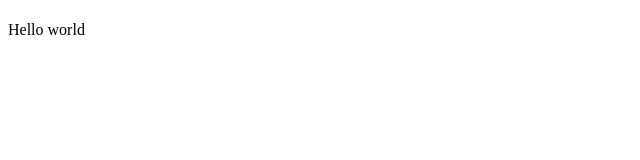
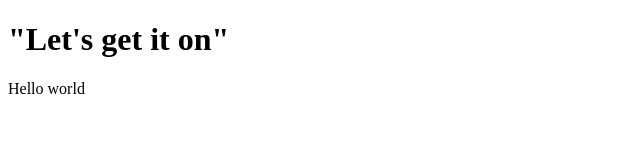
Before and after one commit to Alexsandr-Yablunovskyi/my_project, a plain HTML site: page index.html in a window 1280 px wide. Shown: the whole page, without its empty margins (0-640 px from the left). Drawn offline with Linux system fonts and the light colour scheme.

Commit message:
Test adding to remote repo

```diff
--- a/index.html
+++ b/index.html
@@ -8,7 +8,7 @@
 <body>
     <head></head>
     <main>
-        <h1></h1>
+        <h1>"Let's get it on"</h1>
     </main>
     <footer>Hello world</footer>
 </body>
--- a/style.css
+++ b/style.css
@@ -0,0 +1,3 @@
+h1 {
+
+}
```
